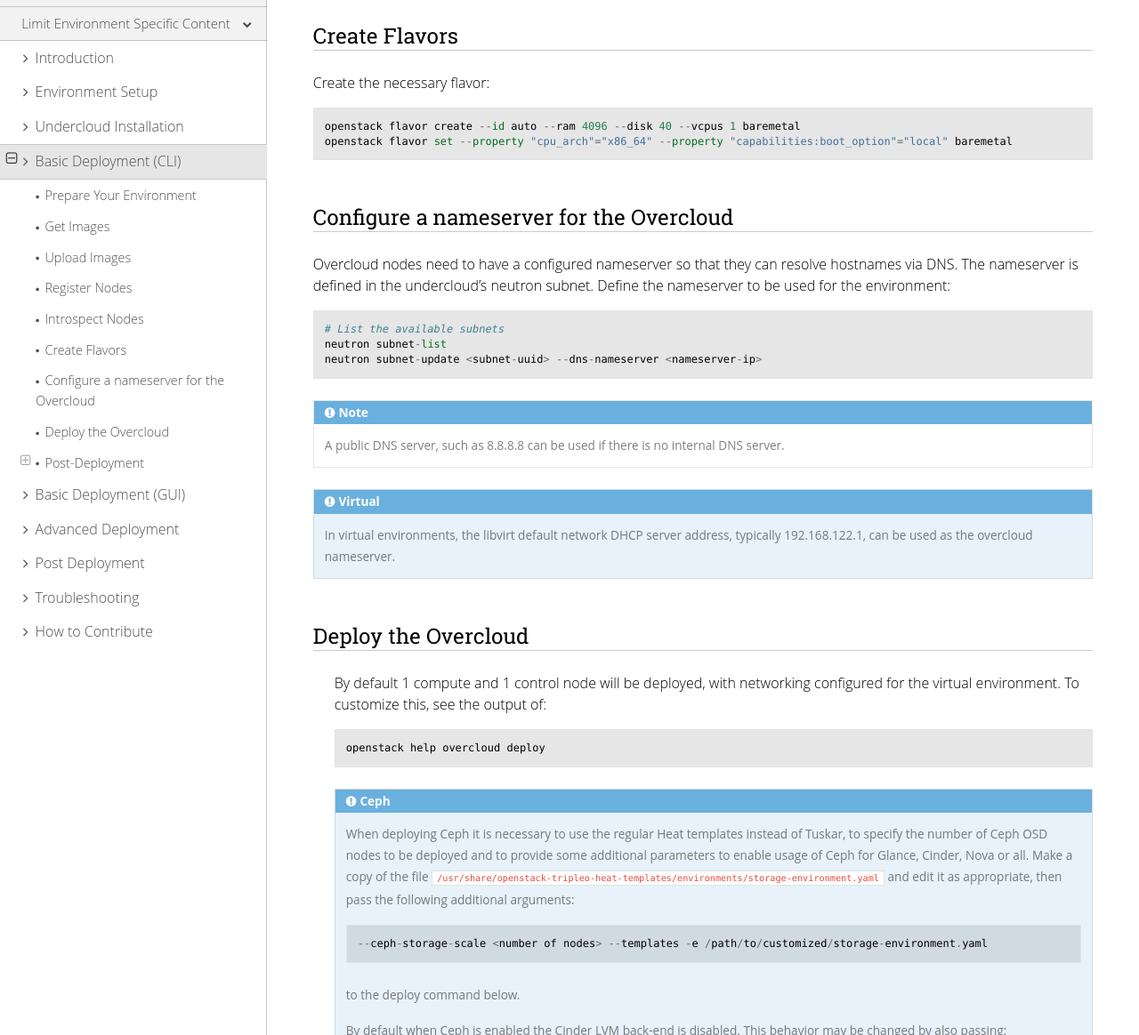
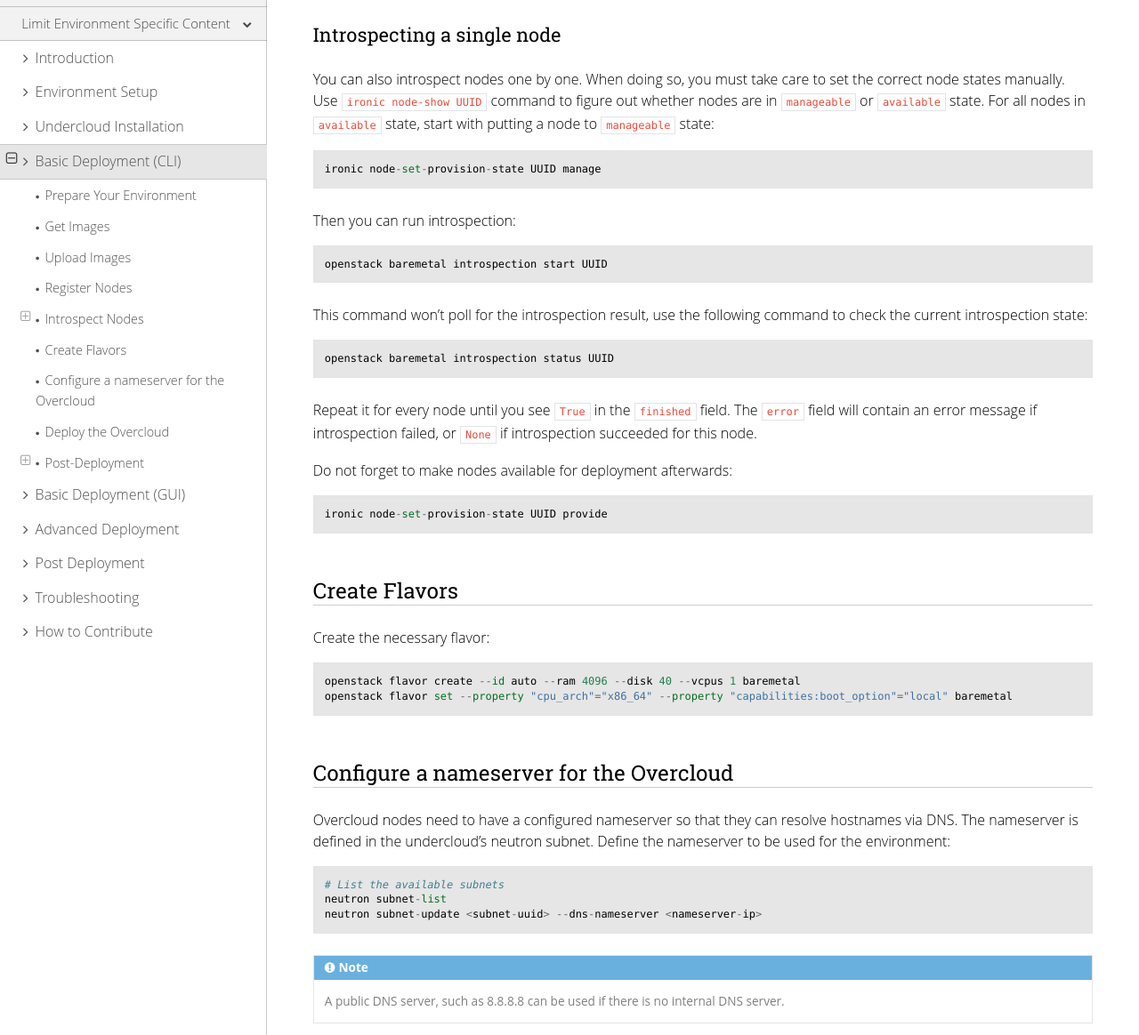
Before and after one commit to openstack-archive/instack-undercloud, a Sphinx documentation site: the page built from doc/source/basic_deployment/basic_deployment_cli.rst, in a window 1280 px wide and 1400 px high, scrolled down 2963 px. Shown: the part 236-1400 px from the top of the window at 89% size. Built offline with Sphinx 7.4.7 and the Read the Docs theme 2.0.0, drawn with Linux system fonts in a browser that asks for light colours.

Commit message:
Document how to introspect one node
Too many people already asked about that.

Change-Id: I91d61311dcbb2dcb23674d160c4583f880ab133b

```diff
--- a/doc/source/basic_deployment/basic_deployment_cli.rst
+++ b/doc/source/basic_deployment/basic_deployment_cli.rst
@@ -217,6 +217,33 @@
    The process can take up to 5 minutes for VM / 15 minutes for baremetal. If
    the process takes longer, see :ref:`introspection_problems`.
 
+Introspecting a single node
+^^^^^^^^^^^^^^^^^^^^^^^^^^^
+
+You can also introspect nodes one by one.
+When doing so, you must take care to set the correct node states manually.
+Use ``ironic node-show UUID`` command to figure out whether nodes are in
+``manageable`` or ``available`` state. For all nodes in ``available`` state,
+start with putting a node to ``manageable`` state::
+
+    ironic node-set-provision-state UUID manage
+
+Then you can run introspection::
+
+    openstack baremetal introspection start UUID
+
+This command won't poll for the introspection result, use the following command
+to check the current introspection state::
+
+    openstack baremetal introspection status UUID
+
+Repeat it for every node until you see ``True`` in the ``finished`` field.
+The ``error`` field will contain an error message if introspection failed,
+or ``None`` if introspection succeeded for this node.
+
+Do not forget to make nodes available for deployment afterwards::
+
+    ironic node-set-provision-state UUID provide
 
 Create Flavors
 --------------
```
